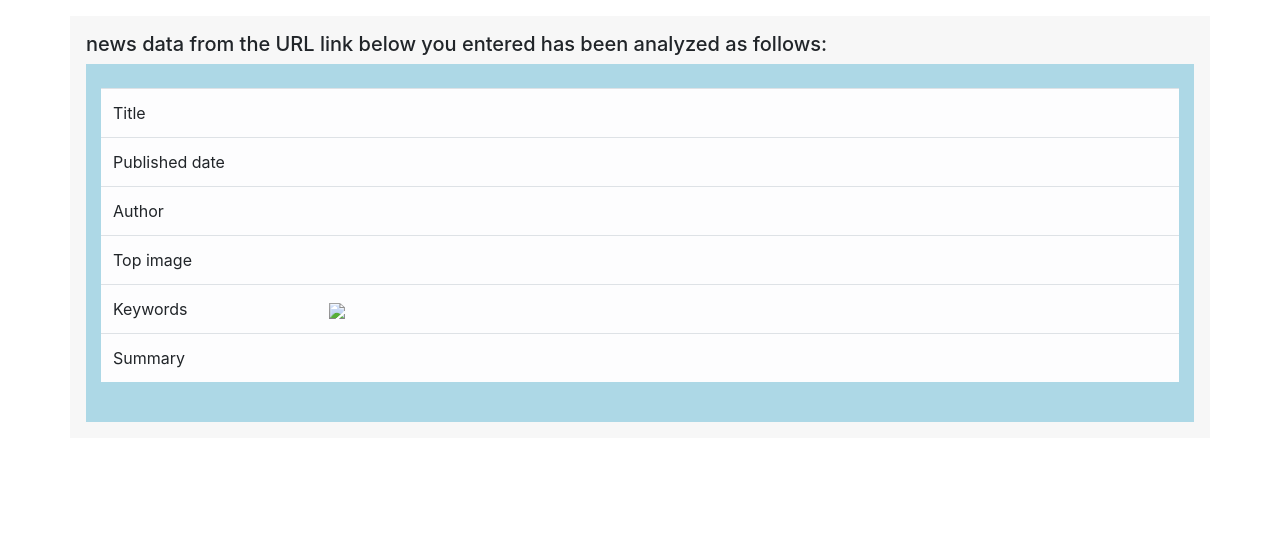
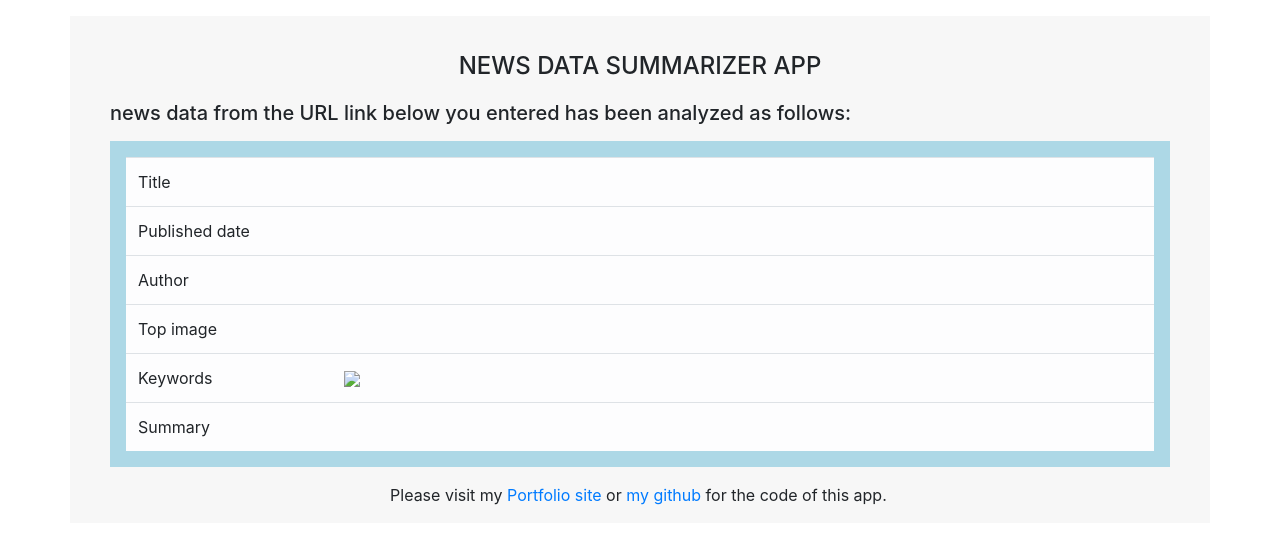
Before and after one commit to morikaglobal/newsdatasummary_app, a Flask app: template templates/results.html in a window 1280 px wide. Shown: the top 544 px of the page. Run offline with Flask 2, Linux system fonts and the light colour scheme; the template is opened without the code that fills it, so the values that code supplies are empty; some libraries are stand-ins or nearby versions.

Commit message:
first commit

```diff
--- a/scraper.py
+++ /dev/null
@@ -1,81 +0,0 @@
-from flask import Flask, render_template, request, redirect, url_for
-import os
-import requests
-from forms import UrlSearchForm
-
-import nltk
-nltk.data.path.append('./nltk_data/')
-from newspaper import Article
-
-from wordcloud import WordCloud
-
-import base64
-import io
-
-import datetime
-
-def get_wordcloud(text):
-    pil_img = WordCloud().generate(text=text).to_image()
-    img = io.BytesIO()
-    pil_img.save(img, "PNG")
-    img.seek(0)
-    img_b64 = base64.b64encode(img.getvalue()).decode()
-    return img_b64
-
-app = Flask(__name__)
-
-@app.route('/', methods = ["GET", "POST"])
-def index():
-    errors = []
-    urlsearch = UrlSearchForm(request.form)
-    return render_template("index.html", form = urlsearch, errors = errors)
-
-
-
-
-
-
-@app.route("/results", methods = ["GET", "POST"])
-def search_results(urlsearch):
-
-
-
-    if request.method == "POST":
-
-        try:
-            search_string = urlsearch.data['search']
-
-            article = Article(search_string)
-
-            article.download()
-            article.parse()
-            nltk.download("punkt")
-            article.nlp()
-
-            data = article.text
-            title = article.title
-            date = article.publish_date
-            published_date = date.strftime("%d %B %Y")
-            author = article.authors[0]
-
-            image = article.top_image
-
-            cloud = get_wordcloud(data)
-
-            summary = article.summary
-
-            return render_template("results.html", search_string = search_string, data = data, title=title, published_date=published_date, author = author, image = image, cloud = cloud, summary = summary)
-
-        except:
-            errors.append(
-                "Unable to get the URL.  Please enter a valid URL for news article."
-            )
-            return render_template("index.html", errors = errors)
-    return "END"
-
-
-
-
-
-if __name__ == '__main__':
-      app.run()
--- a/static/css/main.css
+++ b/static/css/main.css
@@ -53,3 +53,7 @@
 .col2 {
     width: 80%;
 }
+
+.resultspage {
+    text-align: left;
+}
--- /dev/null
+++ b/summary.py
@@ -0,0 +1,67 @@
+from flask import Flask, render_template, request
+import os
+import requests
+from forms import UrlSearchForm
+
+import nltk
+nltk.data.path.append('./nltk_data/')
+from newspaper import Article
+from wordcloud import WordCloud
+
+import base64
+import io
+import datetime
+
+def get_wordcloud(text):
+    pil_img = WordCloud().generate(text=text).to_image()
+    img = io.BytesIO()
+    pil_img.save(img, "PNG")
+    img.seek(0)
+    img_b64 = base64.b64encode(img.getvalue()).decode()
+    return img_b64
+
+app = Flask(__name__)
+
+@app.route('/', methods = ["GET", "POST"])
+def index():
+    errors = []
+    urlsearch = UrlSearchForm(request.form)
+
+    if request.method == "POST":
+
+        try:
+            return search_results(urlsearch)
+        except:
+            errors.append(
+                "Unable to get the URL.  Please enter a valid URL for news article."
+            )
+    return render_template("index.html", form = urlsearch, errors = errors)
+
+# @app.route("/results", methods = ["GET", "POST"])
+def search_results(urlsearch):
+
+    search_string = urlsearch.data['search']
+
+    article = Article(search_string)
+
+    article.download()
+    article.parse()
+    nltk.download("punkt")
+    article.nlp()
+
+    data = article.text
+    title = article.title
+    date = article.publish_date
+    published_date = date.strftime("%d %B %Y")
+    author = article.authors[0]
+
+    image = article.top_image
+
+    cloud = get_wordcloud(data)
+
+    summary = article.summary
+
+    return render_template("results.html", search_string = search_string, data = data, title=title, published_date=published_date, author = author, image = image, cloud = cloud, summary = summary)
+
+if __name__ == '__main__':
+      app.run()
--- /dev/null
+++ b/templates/layout.html
@@ -0,0 +1,33 @@
+<!DOCTYPE html>
+<html lang="en">
+
+<head>
+    <meta charset="utf-8">
+    <meta http-equiv="X-UA-Compatible" content="IE=edge">
+    <meta name="viewport" content="width=device-width, initial-scale=1">
+    <title>News Data Summarizer App</title>
+    <link href="https://stackpath.bootstrapcdn.com/bootstrap/4.1.2/css/bootstrap.min.css" rel="stylesheet"
+        integrity="sha384-Smlep5jCw/wG7hdkwQ/Z5nLIefveQRIY9nfy6xoR1uRYBtpZgI6339F5dgvm/e9B" crossorigin="anonymous">
+    <link rel="stylesheet" href="{{ url_for('static', filename='css/main.css') }}">
+</head>
+
+<body>
+    <div class="container p-3 my-3">
+        <div class="page-top px-4">
+            <h4>NEWS DATA SUMMARIZER APP</h4>
+
+            {% block content %}
+
+            {% endblock %}
+
+            <span>Please visit my <a href="https://www.morikaglobal.com" target="_blank">Portfolio site</a> or <a
+                    href="https://github.com/morikaglobal/news_summarizer_app" target="_blank">my github </a> for the
+                code of this app.</span>
+
+        </div>
+
+    </div>
+
+</body>
+
+</html>
--- a/templates/results.html
+++ b/templates/results.html
@@ -1,27 +1,13 @@
-<!doctype html>
-<html lang="en">
+{% extends "layout.html" %}
+{% block content %}
 
-<head>
-   <meta charset="utf-8">
-   <meta http-equiv="X-UA-Compatible" content="IE=edge">
-   <meta name="viewport" content="width=device-width, initial-scale=1">
-   <title>News Data Summarizer App</title>
-   <link href="https://stackpath.bootstrapcdn.com/bootstrap/4.1.2/css/bootstrap.min.css" rel="stylesheet"
-      integrity="sha384-Smlep5jCw/wG7hdkwQ/Z5nLIefveQRIY9nfy6xoR1uRYBtpZgI6339F5dgvm/e9B" crossorigin="anonymous">
-   <link rel="stylesheet" href="{{ url_for('static', filename='css/main.css') }}">
-</head>
-
-<body>
-   <div class="container p-3 my-3">
-
-
-
+<div class="resultspage">
    <h5>news data from the URL link below you entered has been analyzed as follows:</h5>
    <h6>{{ search_string }}</h6>
 
 
-      <div class="container table-responsive result py-4">
-         <table class="table table-light">
+   <div class="container table-responsive result p-3 mb-3 mt-3">
+      <table class="table table-light mb-0">
          <tbody>
             <tr>
                <td class="col1">Title</td>
@@ -56,9 +42,5 @@
          </tbody>
       </table>
    </div>
-
 </div>
-
-</body>
-
-</html>
+{% endblock %}
```
Also changed, not shown: templates/_formhelpers.html (+6 -1 lines), templates/index.html (+10 -29 lines), 3 other files. Lines whose indentation alone changed are shown as unchanged.
